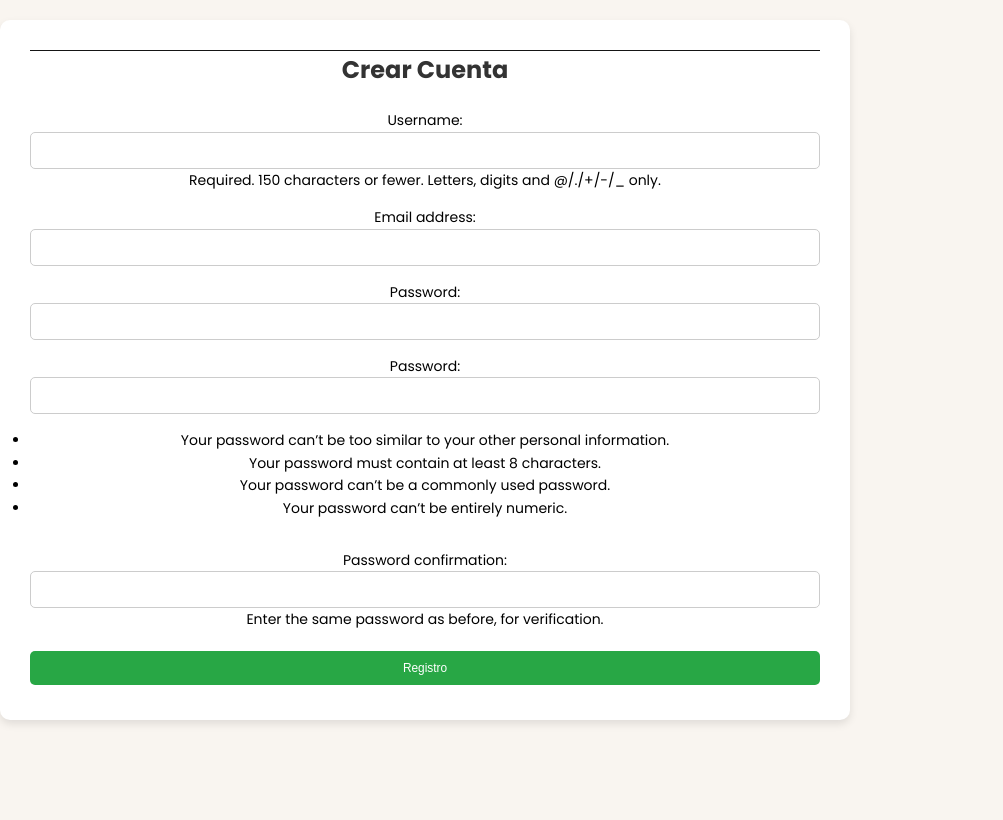
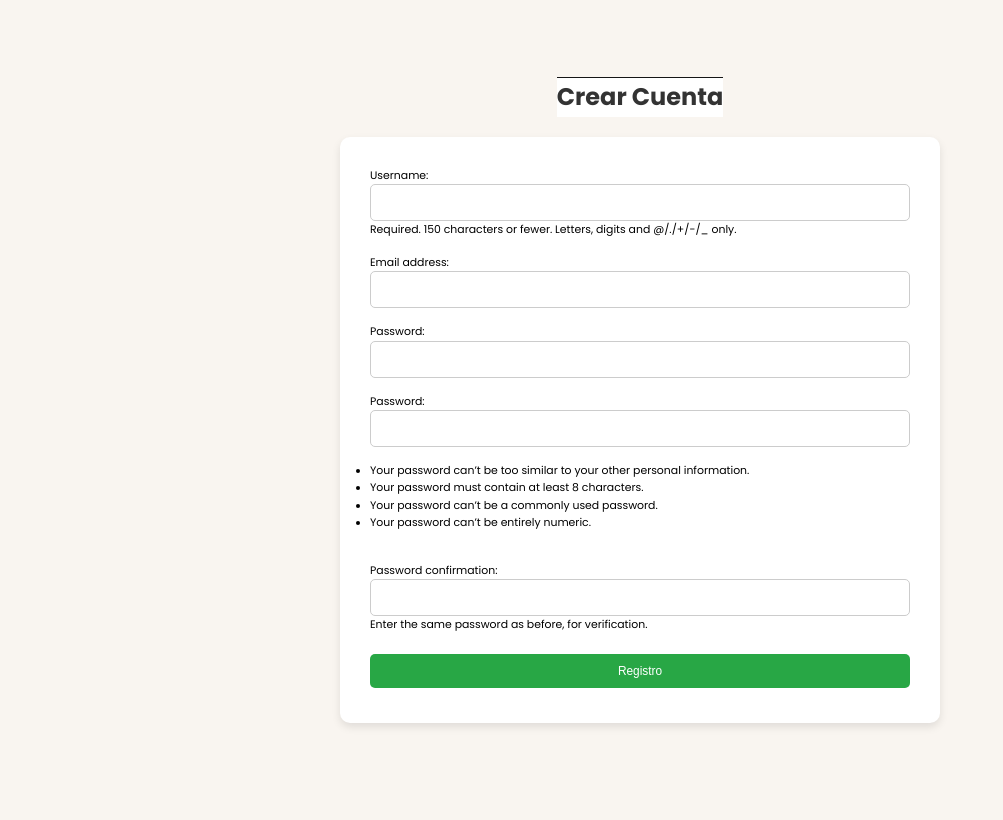
Before and after one commit to joncanadas/Grupo_9-Entregable_2, a Django app: page /DjangoGePrApp/registro/ in a window 1280 px wide. Shown: the whole page, without its empty margins (0-1003 px from the left). After the commit the page ends 727 px from the top, so only its background shows below. Run offline with Django 5.2, Linux system fonts and the light colour scheme.

Commit message:
arreglas login y registro

```diff
--- a/DjangoGestionProyectos/DjangoGePrApp/templates/registro.html
+++ b/DjangoGestionProyectos/DjangoGePrApp/templates/registro.html
@@ -15,9 +15,8 @@
       rel="stylesheet"
     />
   </head>
-  <body>
-  <div class="bodyRegistro">
-    <div class="contenedor-registro">
+  <body class="bodyRegistro">
+    <div class="contenedor3">
         <h2 class="tituloRegistro">Crear Cuenta</h2>
         <!-- REGISTRO -->
         <form class="formularioregistro" action="#" method="POST">
@@ -26,6 +25,5 @@
             <button type="submit">Registro</button>
         </form>
     </div>
-  </div>
 </body>
 </html>
--- a/DjangoGestionProyectos/static/css/style.css
+++ b/DjangoGestionProyectos/static/css/style.css
@@ -472,8 +472,6 @@ th, td {
   color: #ffffff;
 }
 -------------------------------
-
-
 .bodyRegistro {
   display: flex;
   flex-direction: column;
@@ -481,41 +479,40 @@ th, td {
   align-items: center;
   height: 100vh;
   margin: 0;
-  background: #f0f2f5;
-  font-family: Arial, sans-serif;
 }
 
-.header0 {
-  color: #ffffff;
+.tituloRegistro{
+  background-color: var(--background-color);
 }
 
-.tituloIndex {
-  margin: 0;
-  font-size: 24px;
-}
-
-.contenedor-registro {
-  background: #ffffff;
-  padding: 30px;
-  border-radius: 10px;
-  box-shadow: 0 4px 8px rgba(0, 0, 0, 0.1);
-  width: 850px;
-  max-width: 1050px;
-  text-align: center;
-  margin-top: 20px;
-  font-size: 14px;
+.contenedor3 {
+  display: flex;
+  flex-direction: column;
+  justify-content: center;
+  align-items: center;
+  height: 100%;
+  width: 100%;
+  background: var(--background-color);
 }
 
 .tituloRegistro {
   font-size: 24px;
   margin-bottom: 20px;
   color: #333333;
+  background-color: white;
 }
 
 .formularioregistro {
   display: flex;
   flex-direction: column;
   gap: 15px;
+  background-color: white;
+  width: 100%;
+  max-width: 600px;
+  padding: 30px;
+  box-sizing: border-box;
+  border-radius: 10px;
+  box-shadow: 0 4px 8px rgba(0, 0, 0, 0.1);
 }
 
 .formularioregistro input[type="text"],
```
Also changed, not shown: DjangoGestionProyectos/db.sqlite3. Lines whose indentation alone changed are shown as unchanged.
